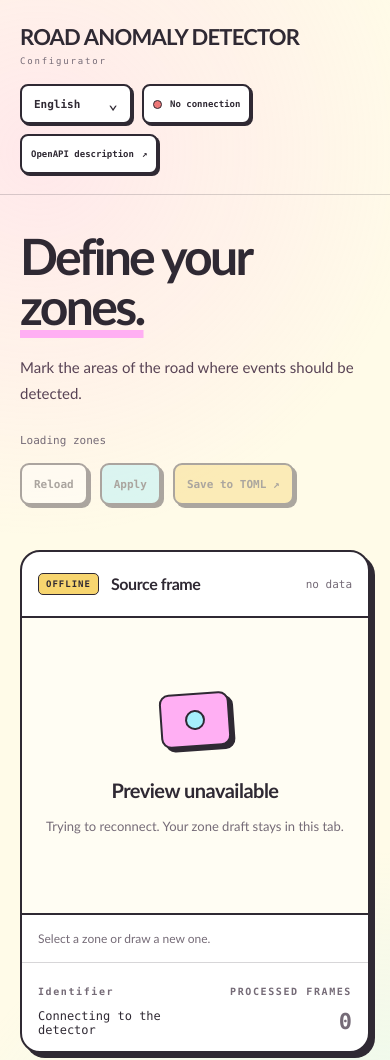
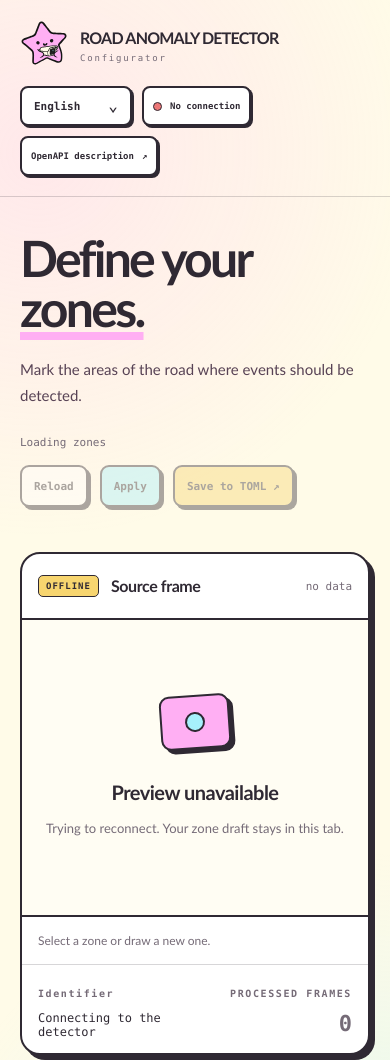
Before and after one commit to LdDl/road-anomaly-detection, a website built with Vite: page web/index.html in a window 390 px wide. Shown: the top 1060 px of the page. Built offline with nearby package versions, Linux system fonts and the light colour scheme; files whose address does not match are found by name; what fabric would draw is missing.

Commit message:
cute mascot

```diff
--- a/web/index.html
+++ b/web/index.html
@@ -4,12 +4,14 @@
     <meta charset="UTF-8" />
     <meta name="viewport" content="width=device-width, initial-scale=1.0" />
     <meta name="theme-color" content="#fffbe8" />
+    <link rel="icon" href="/favicon.ico" sizes="16x16 32x32 48x48" />
+    <link rel="icon" href="/lucy-camera.svg" type="image/svg+xml" sizes="any" />
     <title>Zone editor · Road anomaly detector</title>
   </head>
   <body>
     <div id="app">
       <header class="topbar">
-        <a class="brand" href="/" aria-label="Road anomaly detector"><span>ROAD ANOMALY DETECTOR<span class="brand-sub" data-i18n="configurator">Configurator</span></span></a>
+        <a class="brand" href="/" aria-label="Road anomaly detector"><img class="brand-logo" src="/lucy-camera.svg" width="48" height="48" alt="" /><span>ROAD ANOMALY DETECTOR<span class="brand-sub" data-i18n="configurator">Configurator</span></span></a>
         <div class="header-actions"><div class="language-picker">
           <span class="language-label" id="language-label" data-i18n="language">Language</span>
           <button id="language" class="language-trigger" type="button" aria-haspopup="menu" aria-expanded="false" aria-controls="language-menu" aria-labelledby="language-label language-value"><span id="language-value" lang="en">English</span><span class="language-chevron" aria-hidden="true">⌄</span></button>
--- a/web/src/style.css
+++ b/web/src/style.css
@@ -31,7 +31,8 @@ a { color: inherit; text-decoration: none; }
 [hidden] { display: none !important; }
 h1, h2, h3, p { margin: 0; }
 .topbar { max-width: 1320px; min-height: 100px; display: flex; align-items: center; justify-content: space-between; gap: 24px; padding: 24px 32px; margin: auto; border-bottom: 1px solid var(--line); }
-.brand { font-weight: 900; font-size: 24px; letter-spacing: -.8px; flex-shrink: 0; }
+.brand { display: flex; align-items: center; gap: 12px; font-weight: 900; font-size: 24px; letter-spacing: -.8px; min-width: 0; }
+.brand-logo { width: 48px; height: 48px; object-fit: contain; flex-shrink: 0; }
 .brand-sub { display: block; font: 9px var(--mono); color: var(--muted); letter-spacing: 1.8px; margin-top: 3px; }
 .header-actions { display: flex; align-items: center; gap: 12px; flex-wrap: wrap; justify-content: flex-end; }
 .language-picker { position: relative; display: flex; align-items: center; gap: 8px; font: 11px var(--mono); font-weight: 700; }
@@ -157,7 +158,7 @@ input[type=color] { width: 42px; height: 30px; padding: 2px; background: white;
 }
 @media (max-width: 760px) {
   .topbar { padding: 20px; flex-wrap: wrap; gap: 18px; }
-  .brand { font-size: 22px; }
+  .brand { font-size: clamp(16px, 4vw, 22px); }
   .header-actions { gap: 10px; justify-content: flex-start; }
   .language-menu { left: 0; right: auto; }
   .connection, .api-link { font-size: 9px; padding: 7px 9px; }
```
Also changed, not shown: docs/branding/lucy-camera.png (added), web/README.md, web/public/favicon.ico (added), web/public/lucy-camera.svg (added).
